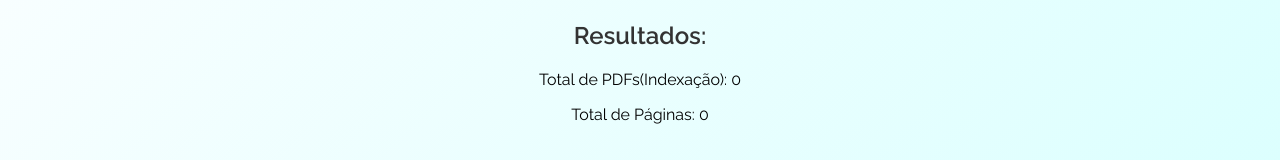
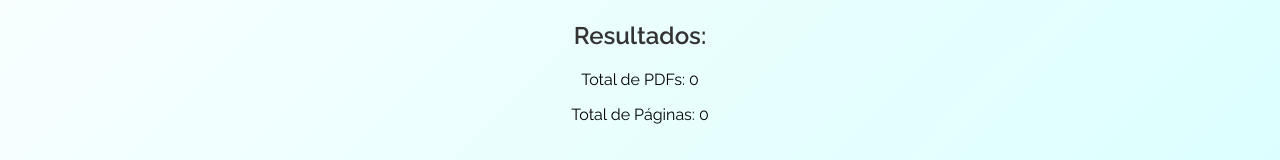
Before and after one commit to HugoaMoraes/ContadorPDF, a website: page public/index.html in a window 1280 px wide. Shown: the part 381-541 px from the top of the page. Drawn offline with Linux system fonts and the light colour scheme.

Commit message:
texto html

```diff
--- a/public/index.html
+++ b/public/index.html
@@ -27,7 +27,7 @@
     </form>
     <div id="results">
         <h2>Resultados:</h2>
-        <p>Total de PDFs(Indexação): <span id="total-pdfs">0</span></p>
+        <p>Total de PDFs: <span id="total-pdfs">0</span></p>
         <p>Total de Páginas: <span id="total-pages">0</span></p>
     </div>
     <footer class="rodapé">
```
